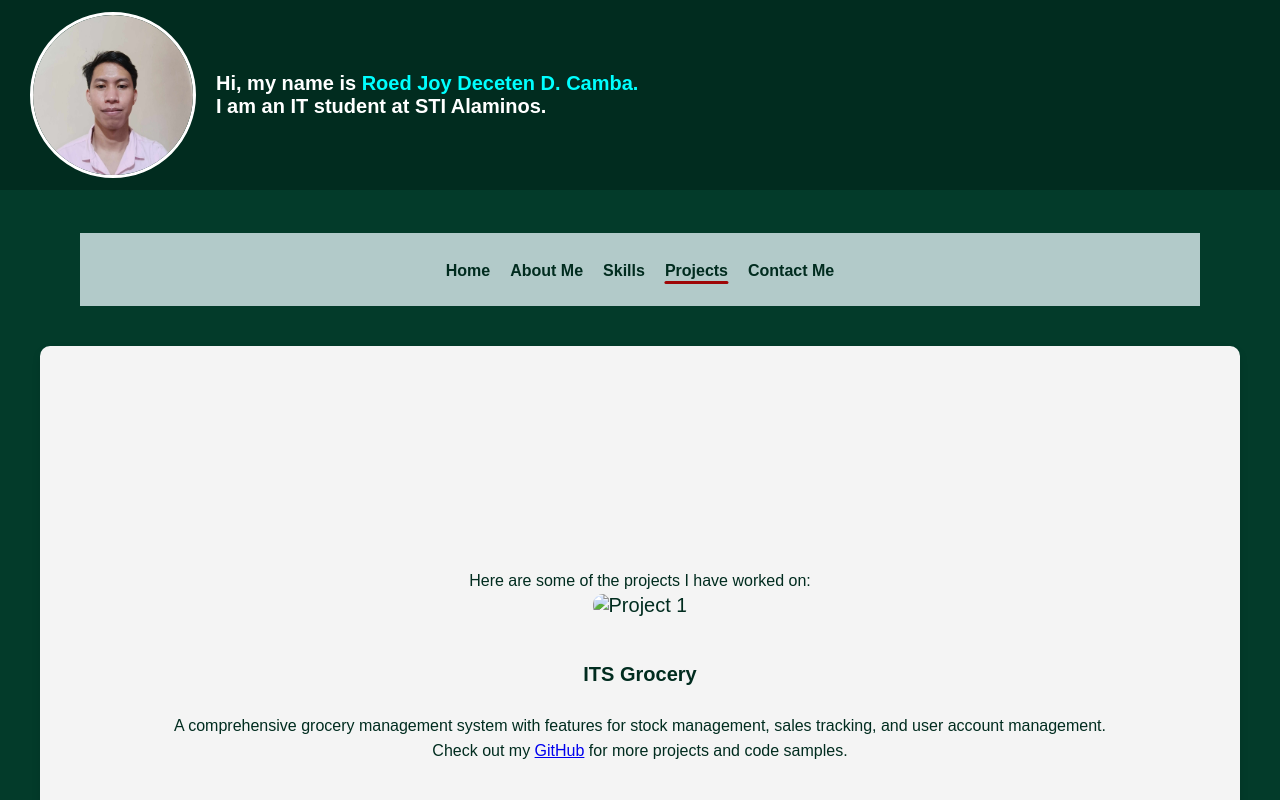
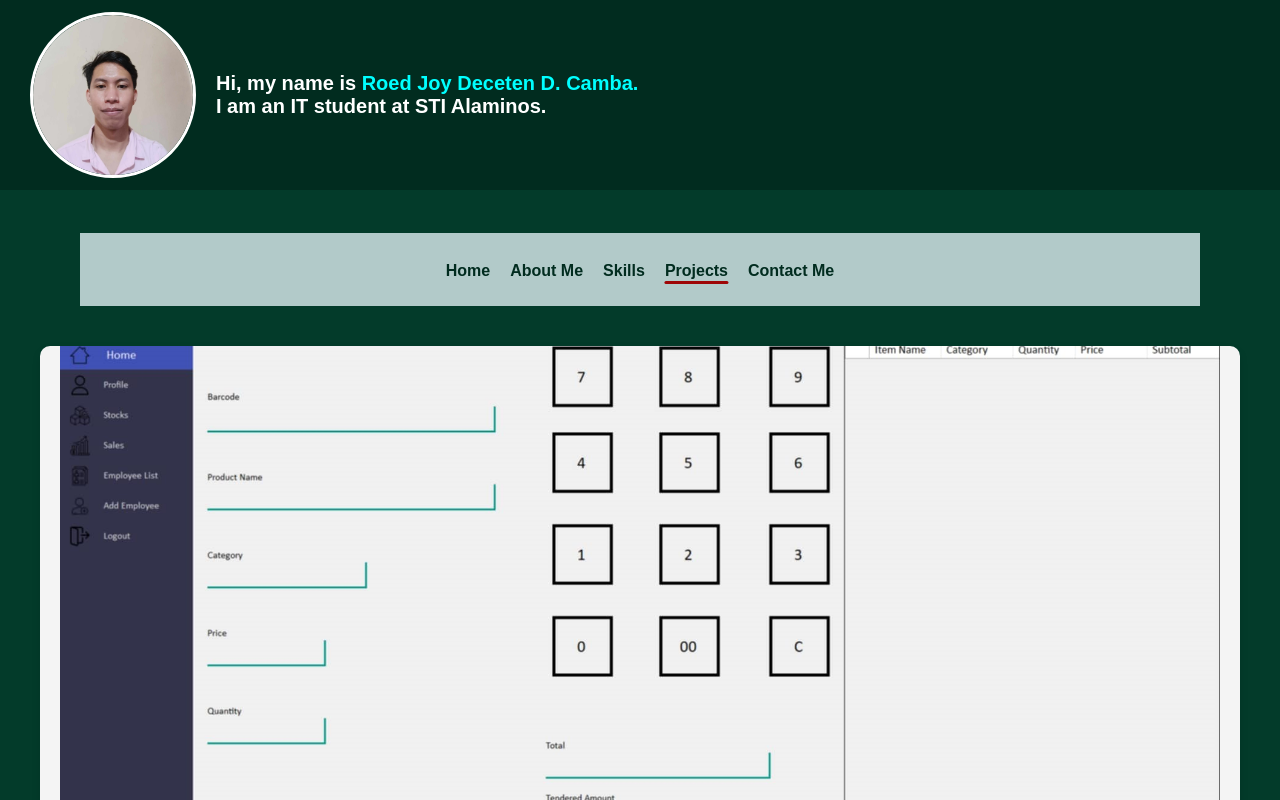
Before and after one commit to Noob-Pro-grammer/Portfolio, a plain HTML site: page index.html in a window 1280 px wide. Both pictures are taken after a click on the link "Projects". Shown: the top 800 px of the page. Drawn offline with Linux system fonts and the light colour scheme; a web font is replaced by a local one.

Commit message:
Update index.html

```diff
--- a/index.html
+++ b/index.html
@@ -107,7 +107,7 @@
                 <p>Here are some of the projects I have worked on:</p>
                 <div class="project-grid">
                     <div class="project-item">
-                        <img src="assets/project.jpg" alt="Project 1">
+                        <img src="project.jpg" alt="Project 1">
                         <h4>ITS Grocery</h4>
                         <p>A comprehensive grocery management system with features for stock management, sales tracking, and user account management.</p>
                 </div>
```
